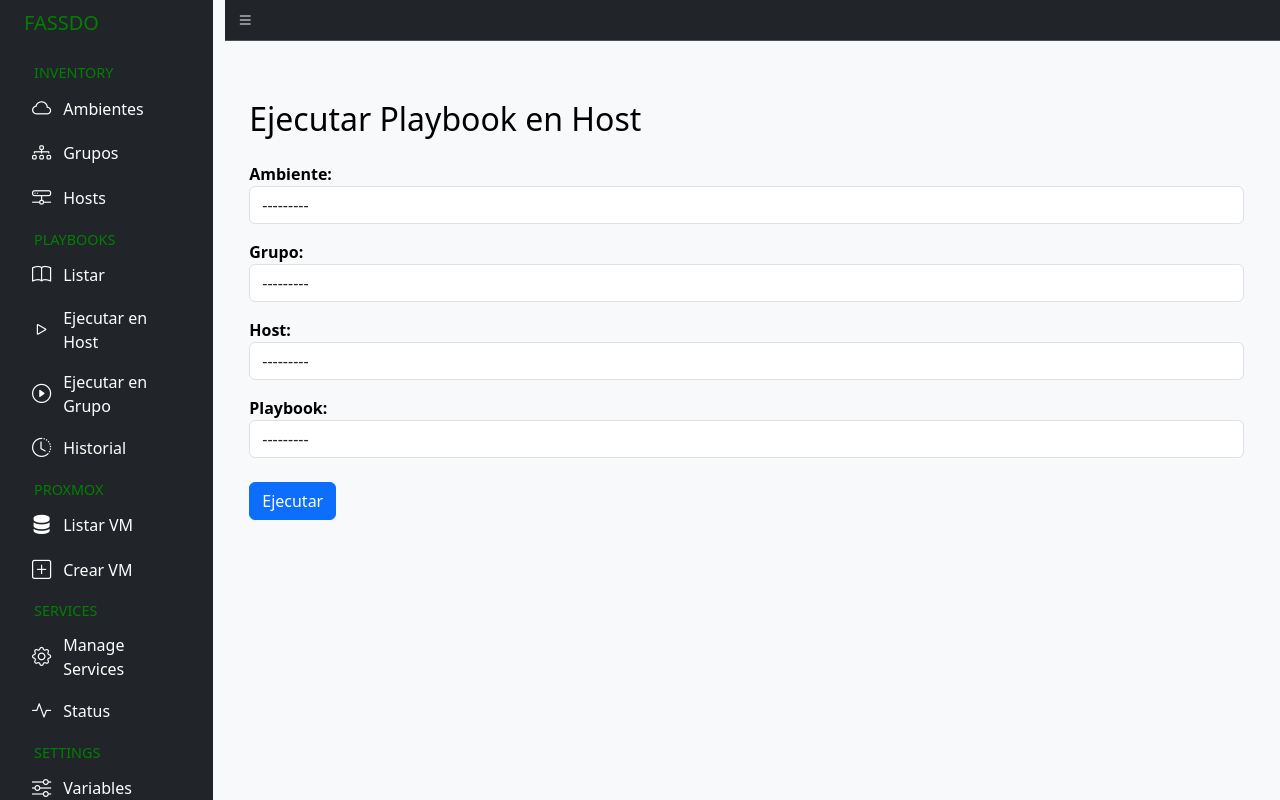
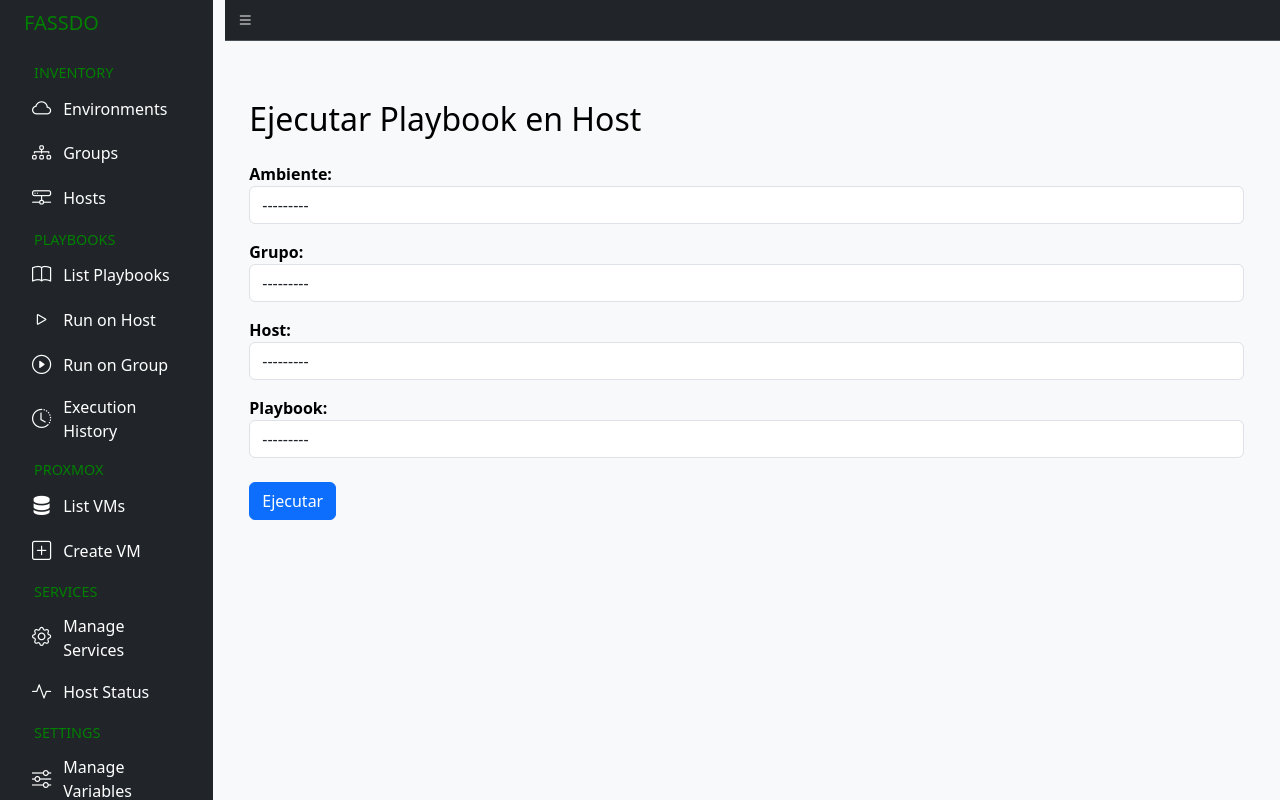
Before and after one commit to htheran/fassdo, a Django app: page /executor/execute/ in a window 1280 px wide. Run offline with Django 5.2, Linux system fonts and the light colour scheme; the visitor is signed in with stand-in values (Sample User, id 1); data that the repository does not hold is empty; some libraries are stand-ins or nearby versions.

Commit message:
Se cambian los nombres del sidebar de español a ingles

```diff
--- a/templates/base/base.html
+++ b/templates/base/base.html
@@ -97,108 +97,109 @@
                         <span class="fs-5 d-none d-sm-inline" style="color: green;">FASSDO</span>
                     </a>
 
-                    <!-- Sección: Inventory -->
+                     <!-- Section: Inventory -->
                     <h6 class="section-title">Inventory</h6>
                     <ul class="nav nav-pills flex-column mb-sm-auto mb-0 align-items-center align-items-sm-start">
                         <li class="nav-item">
                             <a href="{% url 'list_environments' %}" class="nav-link">
                                 <i class="bi bi-cloud"></i>
-                                <span class="ms-1 d-none d-sm-inline">Ambientes</span>
+                                <span class="ms-1 d-none d-sm-inline">Environments</span> <!-- Renombrado de 'Ambientes' a 'Environments' -->
                             </a>
                         </li>
                         <li class="nav-item">
                             <a href="{% url 'list_groups' %}" class="nav-link">
                                 <i class="bi bi-diagram-3"></i>
-                                <span class="ms-1 d-none d-sm-inline">Grupos</span>
+                                <span class="ms-1 d-none d-sm-inline">Groups</span> <!-- Renombrado de 'Grupos' a 'Groups' -->
                             </a>
                         </li>
                         <li class="nav-item">
                             <a href="{% url 'list_hosts' %}" class="nav-link">
                                 <i class="bi bi-hdd-network"></i>
-                                <span class="ms-1 d-none d-sm-inline">Hosts</span>
+                                <span class="ms-1 d-none d-sm-inline">Hosts</span> <!-- 'Hosts' ya está correcto -->
                             </a>
                         </li>
                     </ul>
 
-                    <!-- Sección: Playbooks -->
+                    <!-- Section: Playbooks -->
                     <h6 class="section-title">Playbooks</h6>
                     <ul class="nav nav-pills flex-column mb-sm-auto mb-0 align-items-center align-items-sm-start">
                         <li class="nav-item">
                             <a href="{% url 'playbook_list' %}" class="nav-link">
                                 <i class="bi bi-book"></i>
-                                <span class="ms-1 d-none d-sm-inline">Listar</span>
+                                <span class="ms-1 d-none d-sm-inline">List Playbooks</span> <!-- 'Listar' cambiado a 'List Playbooks' -->
                             </a>
                         </li>
                         <li class="nav-item">
                             <a href="{% url 'executor:execute' %}" class="nav-link">
                                 <i class="bi bi-play"></i>
-                                <span class="ms-1 d-none d-sm-inline">Ejecutar en Host</span>
+                                <span class="ms-1 d-none d-sm-inline">Run on Host</span> <!-- 'Ejecutar en Host' cambiado a 'Run on Host' -->
                             </a>
                         </li>
                         <li class="nav-item">
                             <a href="{% url 'executor:execute_playbook_group' %}" class="nav-link">
                                 <i class="bi bi-play-circle"></i>
-                                <span class="ms-1 d-none d-sm-inline">Ejecutar en Grupo</span>
+                                <span class="ms-1 d-none d-sm-inline">Run on Group</span> <!-- 'Ejecutar en Grupo' cambiado a 'Run on Group' -->
                             </a>
                         </li>
                         <li class="nav-item">
                             <a href="{% url 'executor:execution_history' %}" class="nav-link">
                                 <i class="bi bi-clock-history"></i>
-                                <span class="ms-1 d-none d-sm-inline">Historial</span>
+                                <span class="ms-1 d-none d-sm-inline">Execution History</span> <!-- 'Historial' cambiado a 'Execution History' -->
                             </a>
                         </li>
                     </ul>
 
-                    <!-- Sección: Proxmox -->
+                    <!-- Section: Proxmox -->
                     <h6 class="section-title">PROXMOX</h6>
                     <ul class="nav nav-pills flex-column mb-sm-auto mb-0 align-items-center align-items-sm-start">
                         <li class="nav-item">
                             <a href="{% url 'list_vms' %}" class="nav-link">
                                 <i class="bi bi-server"></i> <!-- Icono representando servidores o VMs -->
-                                <span class="ms-1 d-none d-sm-inline">Listar VM</span>
+                                <span class="ms-1 d-none d-sm-inline">List VMs</span> <!-- 'Listar VM' cambiado a 'List VMs' -->
                             </a>
                         </li>
                         <li class="nav-item">
                             <a href="{% url 'create_vm' %}" class="nav-link">
                                 <i class="bi bi-plus-square"></i> <!-- Icono de crear nueva VM -->
-                                <span class="ms-1 d-none d-sm-inline">Crear VM</span>
+                                <span class="ms-1 d-none d-sm-inline">Create VM</span> <!-- 'Crear VM' cambiado a 'Create VM' -->
                             </a>
                         </li>
                     </ul>
 
-                    <!-- Sección: Servicios -->
-                    <h6 class="section-title">SERVICES</h6>
+                    <!-- Section: Services -->
+                    <h6 class="section-title">Services</h6>
                     <ul class="nav nav-pills flex-column mb-sm-auto mb-0 align-items-center align-items-sm-start">
                         <li class="nav-item">
                             <a href="{% url 'manage_services' %}" class="nav-link">
                                 <i class="bi bi-gear"></i> <!-- Icono de configuración para gestionar servicios -->
-                                <span class="ms-1 d-none d-sm-inline">Manage Services</span>
+                                <span class="ms-1 d-none d-sm-inline">Manage Services</span> <!-- 'Manage Services' ya estaba correcto -->
                             </a>
                         </li>
                         <li class="nav-item">
                             <a href="{% url 'host_status' %}" class="nav-link">
                                 <i class="bi bi-activity"></i> <!-- Icono de estado o monitoreo -->
-                                <span class="ms-1 d-none d-sm-inline">Status</span>
+                                <span class="ms-1 d-none d-sm-inline">Host Status</span> <!-- 'Status' cambiado a 'Host Status' para mayor claridad -->
                             </a>
                         </li>
                     </ul>
 
-                    <!-- Sección: Configuración -->
-                    <h6 class="section-title">SETTINGS</h6>
+                    <!-- Section: Settings -->
+                    <h6 class="section-title">Settings</h6>
                     <ul class="nav nav-pills flex-column mb-sm-auto mb-0 align-items-center align-items-sm-start">
                         <li class="nav-item">
                             <a href="{% url 'manage_settings' %}" class="nav-link">
                                 <i class="bi bi-sliders"></i> <!-- Icono de sliders para representar variables y configuración -->
-                                <span class="ms-1 d-none d-sm-inline">Variables</span>
+                                <span class="ms-1 d-none d-sm-inline">Manage Variables</span> <!-- 'Variables' cambiado a 'Manage Variables' -->
                             </a>
                         </li>
                         <li class="nav-item">
                             <a href="#" class="nav-link">
                                 <i class="bi bi-gear-wide"></i> <!-- Icono de engranaje para la generación o gestión -->
-                                <span class="ms-1 d-none d-sm-inline">Generar</span>
+                                <span class="ms-1 d-none d-sm-inline">Generate Config</span> <!-- 'Generar' cambiado a 'Generate Config' -->
                             </a>
                         </li>
                     </ul>
+
 
                     </div>
                 </div>
```
